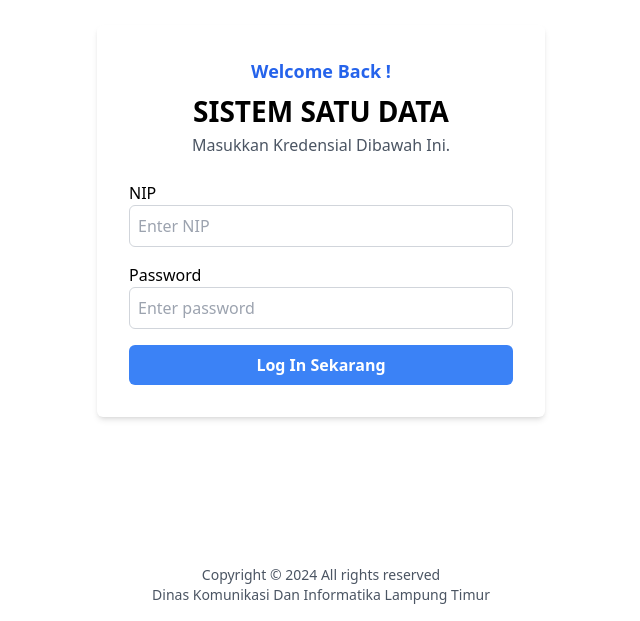
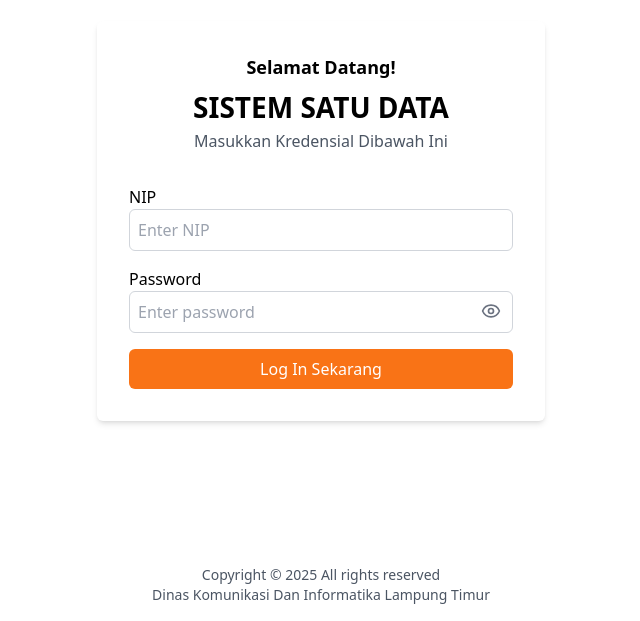
Before and after one commit to misdarmanto/clone_web, a React (Vite) app: page /login in a window 1280 px wide. Shown: the part 179-800 px from the top of the page, without its empty margins (319-959 px from the left). Built offline with nearby package versions, Linux system fonts and the light colour scheme.

Commit message:
enhance: update login ui page

```diff
--- a/package.json
+++ b/package.json
@@ -13,6 +13,7 @@
   },
   "dependencies": {
     "@hookform/resolvers": "^5.0.1",
+    "lucide-react": "^0.514.0",
     "react": "^19.1.0",
     "react-dom": "^19.1.0",
     "react-hook-form": "^7.57.0",
--- a/src/pages/HomeView.tsx
+++ b/src/pages/HomeView.tsx
@@ -80,12 +80,6 @@ export default function HomeView() {
               </div>
             }
           />
-          // <div
-          //   className="bg-white shadow-sm p-8 flex flex-col justify-between"
-          // >
-
-          //
-          // </div>
         ))}
       </div>
 
--- a/src/pages/LoginView.tsx
+++ b/src/pages/LoginView.tsx
@@ -1,7 +1,13 @@
+import { useState } from "react";
 import { useForm } from "react-hook-form";
 import { zodResolver } from "@hookform/resolvers/zod";
 import { loginSchema, type LoginFormData } from "../schema/loginSchema";
+import Button from "../components/buttons/Button";
+import { Eye, EyeOff } from "lucide-react";
+
 export default function LoginView() {
+  const [showPassword, setShowPassword] = useState(false);
+
   const {
     register,
     handleSubmit,
@@ -17,12 +23,12 @@ export default function LoginView() {
   return (
     <div className="min-h-screen flex items-center justify-center">
       <div className="bg-white shadow-md rounded-md p-8 w-full max-w-md">
-        <h2 className="text-center text-blue-600 text-lg font-semibold mb-2">
-          Welcome Back !
+        <h2 className="text-center text-lg font-semibold mb-2">
+          Selamat Datang!
         </h2>
         <h1 className="text-center text-h2 mb-1">SISTEM SATU DATA</h1>
-        <p className="text-center text-gray-600 mb-6">
-          Masukkan Kredensial Dibawah Ini.
+        <p className="text-center text-gray-600 mb-8">
+          Masukkan Kredensial Dibawah Ini
         </p>
 
         <form onSubmit={handleSubmit(onSubmit)} className="space-y-4">
@@ -45,16 +51,25 @@ export default function LoginView() {
 
           <div>
             <label className="block font-medium">Password</label>
+            <div className="relative">
               <input
-              type="password"
+                type={showPassword ? "text" : "password"}
                 {...register("password")}
                 placeholder="Enter password"
                 className={`w-full border ${
                   errors.password ? "border-red-500" : "border-gray-300"
-              } rounded-md p-2 focus:outline-none focus:ring-2 ${
+                } rounded-md p-2 pr-10 focus:outline-none focus:ring-2 ${
                   errors.password ? "focus:ring-red-400" : "focus:ring-blue-400"
                 }`}
               />
+              <button
+                type="button"
+                onClick={() => setShowPassword(!showPassword)}
+                className="absolute right-3 top-2.5 text-gray-500"
+              >
+                {showPassword ? <EyeOff size={20} /> : <Eye size={20} />}
+              </button>
+            </div>
             {errors.password && (
               <p className="text-red-500 text-sm mt-1">
                 {errors.password.message}
@@ -62,17 +77,12 @@ export default function LoginView() {
             )}
           </div>
 
-          <button
-            type="submit"
-            className="w-full bg-blue-500 hover:bg-blue-600 text-white py-2 rounded-md font-semibold"
-          >
-            Log In Sekarang
-          </button>
+          <Button fullWidth>Log In Sekarang</Button>
         </form>
       </div>
 
       <div className="absolute bottom-4 text-center w-full text-sm text-gray-600">
-        <p>Copyright © 2024 All rights reserved</p>
+        <p>Copyright © 2025 All rights reserved</p>
         <p>Dinas Komunikasi Dan Informatika Lampung Timur</p>
       </div>
     </div>
```
Also changed, not shown: 1 other file (tests, documents, lock files or other folders). Lines whose indentation alone changed are shown as unchanged.
